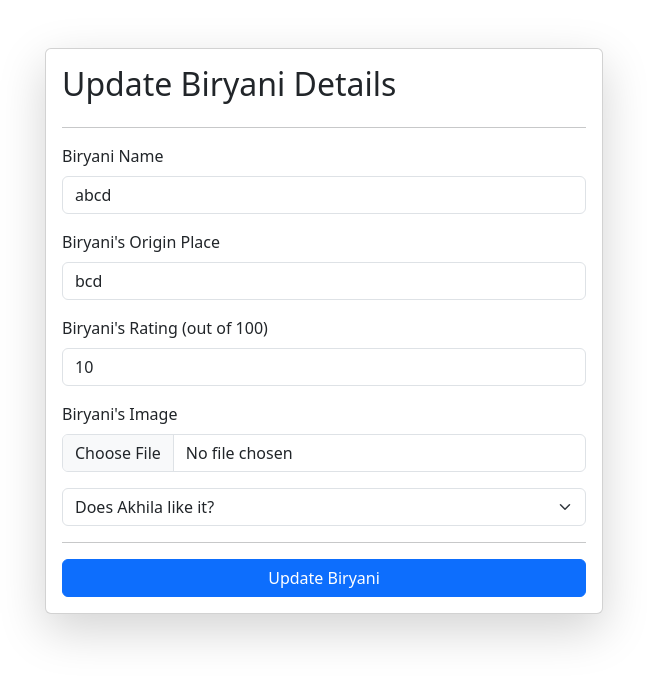
After one commit to AkhilaDevireddy/MyFirstApp, a Django app: page /biryani/update/abcd/ in a window 1280 px wide. The commit adds this page. Shown: the top 682 px of the page, without its empty margins (316-963 px from the left). Run offline with Django 4.2, Linux system fonts and the light colour scheme; data comes from the database, SQL or seed files in the repository; both versions use the stored data as it was after the commit; parts of the project's set-up code (start-up, migrations or seed data) failed here and were passed over.

Commit message:
SEARCH, UPDATE fuctionalities added

```diff
--- a/biryani/urls.py
+++ b/biryani/urls.py
@@ -20,7 +20,7 @@ urlpatterns = [
     path('', biryani_views.get_biryani_details, name='List of Biryani Details'),
     path('get_biryani_details/', biryani_views.get_biryani_details_by_name, name='Get Biryani Details By Biryani Name'),
     path('add_biryani_details/', biryani_views.add_biryani_details, name='Add Biryani Details'),
-    path('update_biryani_details/', biryani_views.update_biryani_details, name='Update Biryani Details'),
+    path('update/<biryani_name>/', biryani_views.update_biryani_details, name='Update Biryani By Name'),                        # Dynamic URL
     path('delete_biryanis/', biryani_views.delete_biryanis, name='Delete Biryanis'),
-    path('delete_biryani_by_name/<biryani_name>/', biryani_views.delete_biryani_by_name, name='Delete Biryani By Name'),
+    path('delete_biryani_by_name/<biryani_name>/', biryani_views.delete_biryani_by_name, name='Delete Biryani By Name'),        # Dynamic URL
 ]
--- a/biryani/views.py
+++ b/biryani/views.py
@@ -11,11 +11,13 @@ from MyFirstApp.settings import *
 # Create your views here.
 def get_biryani_details(request):
     try:
-        biryani_details = BiryaniDB.objects.all()
+        search_string = request.GET.get('search_biryani_name')
+        if search_string:
+            biryani_details = BiryaniDB.objects.filter(biryani_name__icontains=search_string)
+        else:
+            biryani_details = BiryaniDB.objects.all()
     except Exception as e:
         raise Http404("Failed to fetch Biryanis list:- {exc}".format(exc=e))
-    # return HttpResponse(["Biryani={0}, Origin_Place={1}\n\n".format(biryani.biryani_name, biryani.origin_place, )
-    #                         for biryani in biryani_details], content_type="text/plain")
     return render(request, 'biryani/get_all_biryanis_details.html', {'biryanis_details': biryani_details})
 
 def get_biryani_details_by_name(request):
@@ -29,28 +31,16 @@ def get_biryani_details_by_name(request):
 # @csrf_exempt
 def add_biryani_details(request):
     if request.method == 'POST':
-        # ## For Python Version < 3.6
-        # # biryani_details = request.body.decode('utf-8')
-        # # biryani_details = json.loads(biryani_details)
-
-        # ## For Python Version >= 3.6
-        # biryani_details = json.loads(request.body)
-
-        # biryani_name = biryani_details.get("biryani_name")
-        # return HttpResponse("Added New Biryani Item: {bn}".format(bn=biryani_name))
         biryani_dict = dict()
         biryani_details = request.POST
-        biryani_dict['biryani_image'] = request.FILES.get('biryani_image')          # This is the way to get images from frontend
+        biryani_dict['biryani_image'] = request.FILES.get('biryani_image')          # This is the way to get images from frontend in django
         biryani_dict['biryani_name'] = biryani_details.get('biryani_name')
         biryani_dict['origin_place'] = biryani_details.get('biryani_origin_place')
         biryani_dict['favourite_percentage'] = biryani_details.get('biryani_rating')
         biryani_dict['does_akhila_like'] = True if biryani_details.get('akhila_preference') == 'YES' else False
 
-        # print(biryani_details.get('akhila_preference'))
-        # print(biryani_dict['does_akhila_like'])
-
         BiryaniDB.objects.create(**biryani_dict)
-        return redirect('/biryani/add_biryani_details/')        # This will avoid using the already entered values after POST submit and re-initializes all at once.
+        return redirect('/biryani/add_biryani_details/')        # This will avoid using the already entered values after POST submit and re-initializes the state all at once.
     return render(request, 'biryani/add_biryani_details.html')
 
 def delete_biryanis(request):
@@ -58,7 +48,7 @@ def delete_biryanis(request):
         data = request.POST
         delete_biryani = data.get("biryanis_to_be_deleted")
         BiryaniDB.objects.filter(biryani_name=delete_biryani).delete()
-        return redirect('/biryani/delete_biryanis/')
+        return redirect('/biryani/delete_biryanis/')            # This will avoid using the already entered values after POST submit and re-initializes the state all at once.
 
     biryanis = BiryaniDB.objects.values_list('biryani_name', flat=True)
     return render(request, 'biryani/delete_biryanis.html', {'biryanis': biryanis})
@@ -68,16 +58,32 @@ def delete_biryani_by_name(request, biryani_name):
     biryani.delete()
     return redirect('/biryani/')
 
-@csrf_exempt
-def update_biryani_details(request):
-    if request.method == 'PUT':
-        ## For Python Version < 3.6
-        # biryani_details = request.body.decode('utf-8')
-        # biryani_details = json.loads(biryani_details)
+# @csrf_exempt
+def update_biryani_details(request, biryani_name):
+    # Details from db
+    biryani = BiryaniDB.objects.get(biryani_name=biryani_name)
+    if request.method == 'POST':
+        # Details from POST
+        biryani_dict = dict()
+        biryani_details = request.POST
+        biryani_dict['biryani_image'] = request.FILES.get('biryani_image')          # This is the way to get images from frontend in django
+        biryani_dict['biryani_name'] = biryani_details.get('biryani_name')
+        biryani_dict['origin_place'] = biryani_details.get('biryani_origin_place')
+        biryani_dict['favourite_percentage'] = biryani_details.get('biryani_rating')
+        biryani_dict['does_akhila_like'] = True if biryani_details.get('akhila_preference') == 'YES' else False
 
-        ## For Python Version >= 3.6
-        biryani_details = json.loads(request.body)
+        print(request)
+        print(biryani_dict['biryani_image'])
 
-        biryani_name = biryani_details.get("biryani_name")
-        # print(biryani_name)
-        return HttpResponse("Updated Biryani Details: {bn}".format(bn=biryani_name))
+        # biryani.update(**biryani_dict)  # Doesn't upload images at the right folder, so following save()
+
+        biryani.biryani_name = biryani_dict['biryani_name']
+        biryani.origin_place = biryani_dict['origin_place']
+        biryani.favourite_percentage = biryani_dict['favourite_percentage']
+        biryani.does_akhila_like = biryani_dict['does_akhila_like']
+        biryani.biryani_image = biryani_dict['biryani_image']
+        biryani.save()
+
+        return redirect('/biryani/')
+
+    return render(request, 'biryani/update_biryani_details.html', {'biryani_details': biryani})
--- /dev/null
+++ b/templates/biryani/update_biryani_details.html
@@ -0,0 +1,42 @@
+<!DOCTYPE html>
+<html lang="en">
+<head>
+    <meta charset="UTF-8">
+    <meta http-equiv="X-UA-Compatible" content="IE=edge">
+    <meta name="viewport" content="width=device-width, initial-scale=1.0">
+    <link href="https://cdn.jsdelivr.net/npm/bootstrap@5.3.3/dist/css/bootstrap.min.css" rel="stylesheet" integrity="sha384-QWTKZyjpPEjISv5WaRU9OFeRpok6YctnYmDr5pNlyT2bRjXh0JMhjY6hW+ALEwIH" crossorigin="anonymous">
+    <title>Biryani Details</title>
+</head>
+<body>
+    <div class="container mt-5">
+        <form class="col-6 mx-auto card p-3 shadow-lg" method="post" enctype="multipart/form-data">     <!-- enctype=multipart/form-data is required for getting files (here biryani_image) -->
+            {% csrf_token %}
+            <h2>Update Biryani Details</h2>
+            <hr>
+            <div class="mb-3">
+              <label for="exampleInputEmail1" class="form-label">Biryani Name</label>
+              <input type="text" name="biryani_name" class="form-control" value="{{ biryani_details.biryani_name }}">
+            </div>
+            <div class="mb-3">
+              <label for="exampleInputPassword1" class="form-label">Biryani's Origin Place</label>
+              <input type="text" name="biryani_origin_place" class="form-control" value="{{ biryani_details.origin_place }}">
+            </div>
+            <div class="mb-3">
+                <label for="exampleInputPassword1" class="form-label">Biryani's Rating (out of 100)</label>
+                <input type="text" name="biryani_rating" class="form-control" value="{{ biryani_details.favourite_percentage }}">
+            </div>
+            <div class="mb-3">
+                <label for="exampleInputPassword1" class="form-label">Biryani's Image</label>
+                <input type="file" name="biryani_image" class="form-control">
+            </div>
+            <select name="akhila_preference" class="form-select" aria-label="Default select example">
+                <option selected>Does Akhila like it?</option>
+                <option value="YES">Yes</option>
+                <option value="NO">No</option>
+            </select>
+            <hr>
+            <button type="submit" class="btn btn-primary">Update Biryani</button>
+          </form>
+    </div>
+</body>
+</html>
```
Also changed, not shown: templates/biryani/get_all_biryanis_details.html (+18 -4 lines), README.md, db.sqlite3, public/static/biryani_images/Paradise_Chicken_Dum_Biryani.jpeg (added), public/static/biryani_images/hilight-special-chicken-biryani.jpeg (added).
